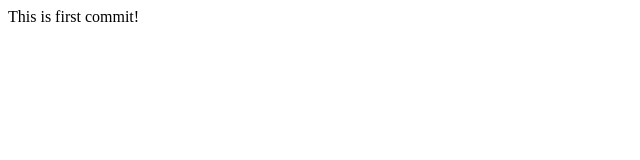
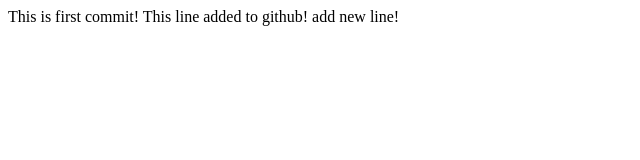
Before and after one commit to Elen3095/frontend_test, a plain HTML site: page index.html in a window 1280 px wide. Shown: the whole page, without its empty margins (0-640 px from the left). Drawn offline with Linux system fonts and the light colour scheme.

Commit message:
new line

```diff
--- a/index.html
+++ b/index.html
@@ -6,5 +6,7 @@
   </head>
   <body>
   This is first commit!
+  This line added to github!
+  add new line!
   </body>
 </html>
```
